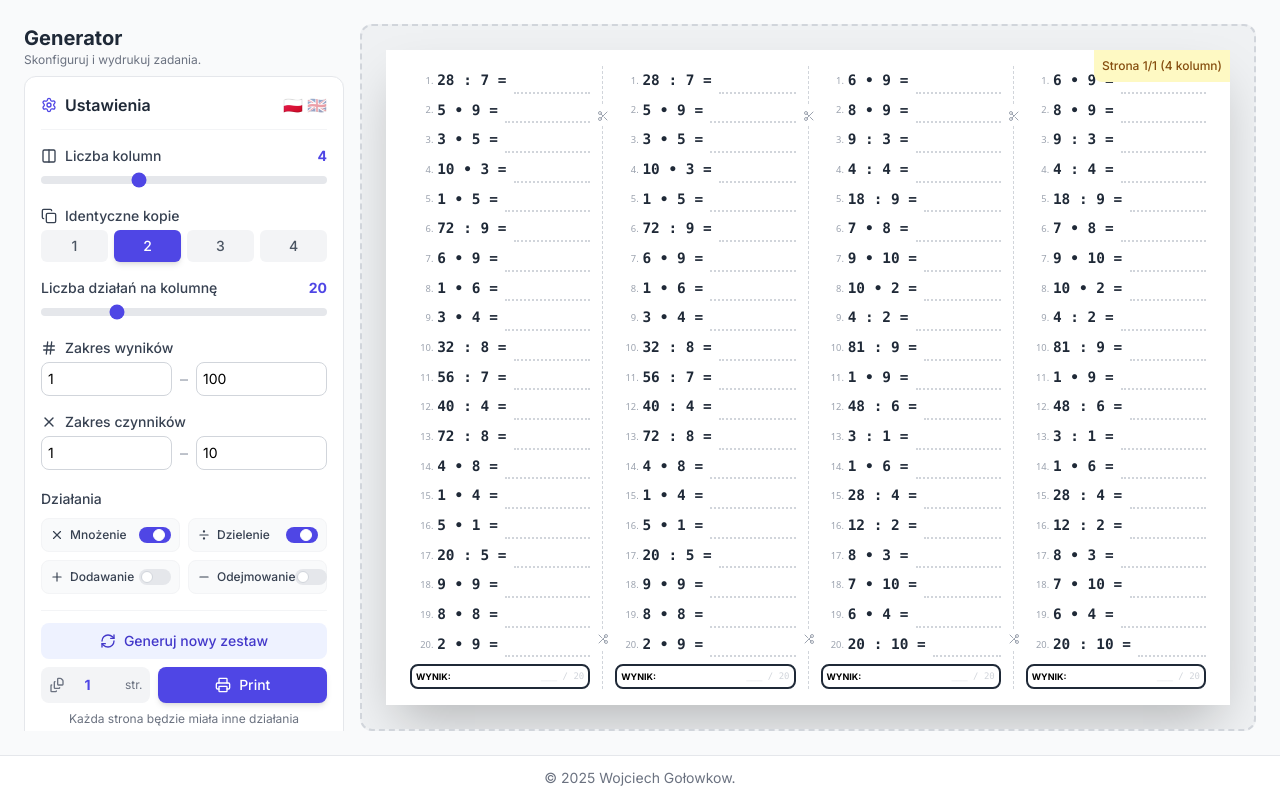
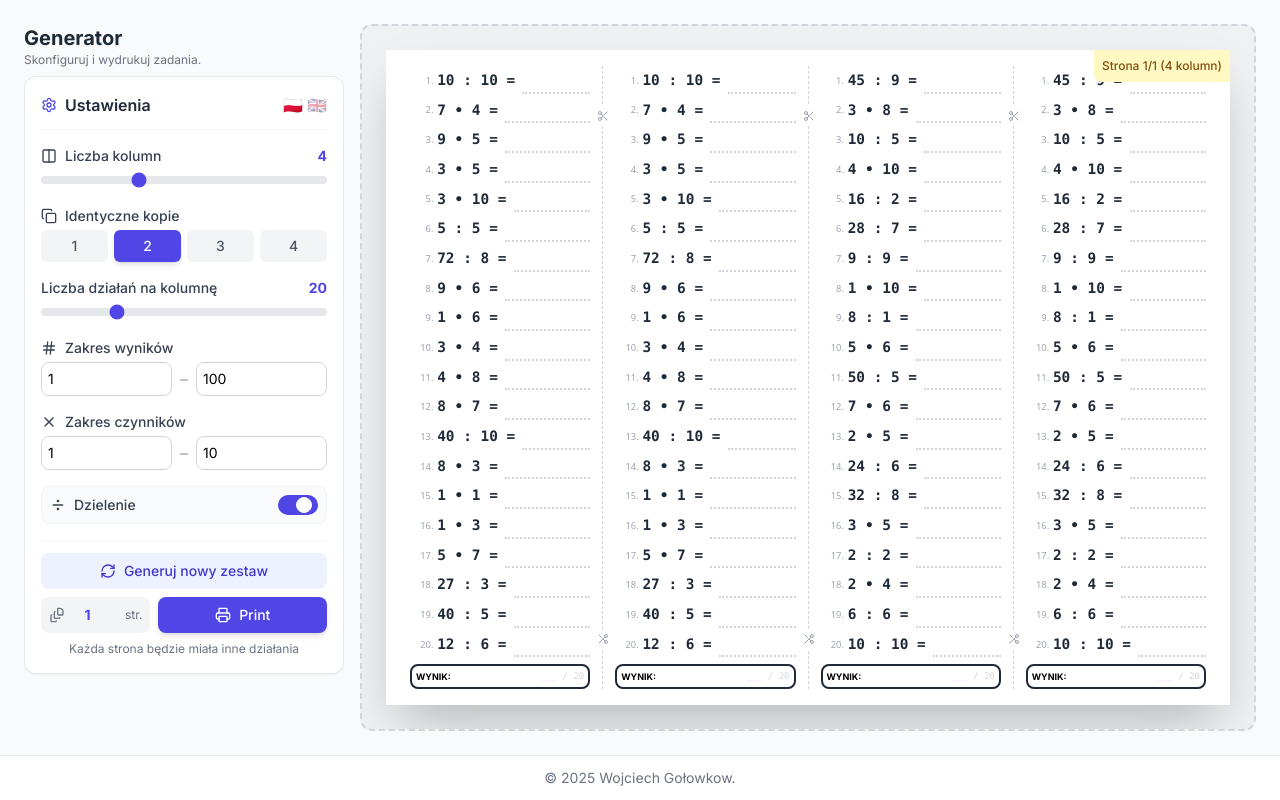
Before and after one commit to golonko/tabliczka-mnozenia, a React (Vite) app: page / in a window 1280 px wide. Built offline with nearby package versions, Linux system fonts and the light colour scheme.

Commit message:
Revert "subtraction, addition"
This reverts commit bc7b8819976795ea3e859974524b294fedb0c812.

```diff
--- a/App.tsx
+++ b/App.tsx
@@ -13,10 +13,7 @@ const App: React.FC = () => {
     problemCount: 20,
     columns: 4,
     copies: 2,
-    allowMultiplication: true,
     allowDivision: true,
-    allowAddition: false,
-    allowSubtraction: false,
     minResult: 1,
     maxResult: 100,
     minFactor: 1,
@@ -40,12 +37,7 @@ const App: React.FC = () => {
         // Generate one set for this group
         const groupSet = generateProblems(
           settings.problemCount,
-          {
-            multiply: settings.allowMultiplication,
-            divide: settings.allowDivision,
-            add: settings.allowAddition,
-            subtract: settings.allowSubtraction,
-          },
+          settings.allowDivision,
           settings.minResult,
           settings.maxResult,
           settings.minFactor,
@@ -84,10 +76,7 @@ const App: React.FC = () => {
     settings.problemCount,
     settings.columns,
     settings.copies,
-    settings.allowMultiplication,
     settings.allowDivision,
-    settings.allowAddition,
-    settings.allowSubtraction,
     settings.minResult,
     settings.maxResult,
     settings.minFactor,
--- a/components/SettingsPanel.tsx
+++ b/components/SettingsPanel.tsx
@@ -1,6 +1,6 @@
 import React from 'react';
 import { GeneratorSettings } from '../types';
-import { Settings, Printer, RefreshCw, Divide, Copy, Hash, X, Columns, FileStack, Plus, Minus } from 'lucide-react';
+import { Settings, Printer, RefreshCw, Divide, Copy, Hash, X, Columns, FileStack } from 'lucide-react';
 import { Language, Translations } from '../locales';
 
 interface SettingsPanelProps {
@@ -178,31 +178,10 @@ const SettingsPanel: React.FC<SettingsPanelProps> = ({
         </div>
       </div>
 
-      {/* Operations */}
-      <div className="space-y-2">
-        <label className="text-sm font-medium text-gray-700">{t.operations}</label>
-        <div className="grid grid-cols-2 gap-2">
-          {/* Multiplication */}
+      {/* Toggles */}
       <div className="flex items-center justify-between p-2 bg-gray-50 rounded-lg border border-gray-100">
-            <div className="flex items-center gap-1.5 text-xs font-medium text-gray-700">
-              <X className="w-3.5 h-3.5" />
-              {t.multiplication}
-            </div>
-            <label className="relative inline-flex items-center cursor-pointer">
-              <input
-                type="checkbox"
-                checked={settings.allowMultiplication}
-                onChange={(e) => handleChange('allowMultiplication', e.target.checked)}
-                className="sr-only peer"
-              />
-              <div className="w-8 h-4 bg-gray-200 peer-focus:outline-none peer-focus:ring-2 peer-focus:ring-indigo-300 rounded-full peer peer-checked:after:translate-x-full peer-checked:after:border-white after:content-[''] after:absolute after:top-[2px] after:left-[2px] after:bg-white after:border-gray-300 after:border after:rounded-full after:h-3 after:w-3 after:transition-all peer-checked:bg-indigo-600"></div>
-            </label>
-          </div>
-
-          {/* Division */}
-          <div className="flex items-center justify-between p-2 bg-gray-50 rounded-lg border border-gray-100">
-            <div className="flex items-center gap-1.5 text-xs font-medium text-gray-700">
-              <Divide className="w-3.5 h-3.5" />
+        <div className="flex items-center gap-2 text-sm font-medium text-gray-700">
+          <Divide className="w-4 h-4" />
           {t.division}
         </div>
         <label className="relative inline-flex items-center cursor-pointer">
@@ -212,44 +191,8 @@ const SettingsPanel: React.FC<SettingsPanelProps> = ({
             onChange={(e) => handleChange('allowDivision', e.target.checked)}
             className="sr-only peer"
           />
-              <div className="w-8 h-4 bg-gray-200 peer-focus:outline-none peer-focus:ring-2 peer-focus:ring-indigo-300 rounded-full peer peer-checked:after:translate-x-full peer-checked:after:border-white after:content-[''] after:absolute after:top-[2px] after:left-[2px] after:bg-white after:border-gray-300 after:border after:rounded-full after:h-3 after:w-3 after:transition-all peer-checked:bg-indigo-600"></div>
+          <div className="w-10 h-5 bg-gray-200 peer-focus:outline-none peer-focus:ring-2 peer-focus:ring-indigo-300 rounded-full peer peer-checked:after:translate-x-full peer-checked:after:border-white after:content-[''] after:absolute after:top-[2px] after:left-[2px] after:bg-white after:border-gray-300 after:border after:rounded-full after:h-4 after:w-4 after:transition-all peer-checked:bg-indigo-600"></div>
         </label>
-          </div>
-
-          {/* Addition */}
-          <div className="flex items-center justify-between p-2 bg-gray-50 rounded-lg border border-gray-100">
-            <div className="flex items-center gap-1.5 text-xs font-medium text-gray-700">
-              <Plus className="w-3.5 h-3.5" />
-              {t.addition}
-            </div>
-            <label className="relative inline-flex items-center cursor-pointer">
-              <input
-                type="checkbox"
-                checked={settings.allowAddition}
-                onChange={(e) => handleChange('allowAddition', e.target.checked)}
-                className="sr-only peer"
-              />
-              <div className="w-8 h-4 bg-gray-200 peer-focus:outline-none peer-focus:ring-2 peer-focus:ring-indigo-300 rounded-full peer peer-checked:after:translate-x-full peer-checked:after:border-white after:content-[''] after:absolute after:top-[2px] after:left-[2px] after:bg-white after:border-gray-300 after:border after:rounded-full after:h-3 after:w-3 after:transition-all peer-checked:bg-indigo-600"></div>
-            </label>
-          </div>
-
-          {/* Subtraction */}
-          <div className="flex items-center justify-between p-2 bg-gray-50 rounded-lg border border-gray-100">
-            <div className="flex items-center gap-1.5 text-xs font-medium text-gray-700">
-              <Minus className="w-3.5 h-3.5" />
-              {t.subtraction}
-            </div>
-            <label className="relative inline-flex items-center cursor-pointer">
-              <input
-                type="checkbox"
-                checked={settings.allowSubtraction}
-                onChange={(e) => handleChange('allowSubtraction', e.target.checked)}
-                className="sr-only peer"
-              />
-              <div className="w-8 h-4 bg-gray-200 peer-focus:outline-none peer-focus:ring-2 peer-focus:ring-indigo-300 rounded-full peer peer-checked:after:translate-x-full peer-checked:after:border-white after:content-[''] after:absolute after:top-[2px] after:left-[2px] after:bg-white after:border-gray-300 after:border after:rounded-full after:h-3 after:w-3 after:transition-all peer-checked:bg-indigo-600"></div>
-            </label>
-          </div>
-        </div>
       </div>
 
       <div className="pt-3 border-t border-gray-100 flex flex-col gap-2">
--- a/locales.ts
+++ b/locales.ts
@@ -12,11 +12,7 @@ export interface Translations {
   problemsPerColumn: string;
   resultRange: string;
   factorRange: string;
-  operations: string;
-  multiplication: string;
   division: string;
-  addition: string;
-  subtraction: string;
   generateNew: string;
   pagesAbbr: string;
   eachPageDifferent: string;
@@ -40,11 +36,7 @@ export const translations: Record<Language, Translations> = {
     problemsPerColumn: 'Liczba działań na kolumnę',
     resultRange: 'Zakres wyników',
     factorRange: 'Zakres czynników',
-    operations: 'Działania',
-    multiplication: 'Mnożenie',
     division: 'Dzielenie',
-    addition: 'Dodawanie',
-    subtraction: 'Odejmowanie',
     generateNew: 'Generuj nowy zestaw',
     pagesAbbr: 'str.',
     eachPageDifferent: 'Każda strona będzie miała inne działania',
@@ -66,11 +58,7 @@ export const translations: Record<Language, Translations> = {
     problemsPerColumn: 'Problems per column',
     resultRange: 'Result range',
     factorRange: 'Factor range',
-    operations: 'Operations',
-    multiplication: 'Multiplication',
     division: 'Division',
-    addition: 'Addition',
-    subtraction: 'Subtraction',
     generateNew: 'Generate new set',
     pagesAbbr: 'pgs',
     eachPageDifferent: 'Each page will have different problems',
--- a/services/mathGenerator.ts
+++ b/services/mathGenerator.ts
@@ -1,31 +1,15 @@
-import { MathProblem, Operation } from '../types';
-
-interface OperationFlags {
-  multiply: boolean;
-  divide: boolean;
-  add: boolean;
-  subtract: boolean;
-}
+import { MathProblem } from '../types';
 
 export const generateProblems = (
   count: number,
-  operationFlags: OperationFlags,
+  allowDivision: boolean,
   minResult: number,
   maxResult: number,
   minFactorLimit: number,
   maxFactorLimit: number
 ): MathProblem[] => {
   const problems: MathProblem[] = [];
-
-  // Build list of enabled operations
-  const operations: Operation[] = [];
-  if (operationFlags.multiply) operations.push('multiply');
-  if (operationFlags.divide) operations.push('divide');
-  if (operationFlags.add) operations.push('add');
-  if (operationFlags.subtract) operations.push('subtract');
-
-  // Fallback to multiplication if nothing is selected
-  if (operations.length === 0) operations.push('multiply');
+  const operations = allowDivision ? ['multiply', 'divide'] : ['multiply'];
 
   // Track used problems to avoid duplicates within the set
   const usedProblems = new Set<string>();
@@ -37,14 +21,7 @@ export const generateProblems = (
   while (problems.length < count && attempts < MAX_ATTEMPTS) {
     attempts++;
 
-    const operation = operations[Math.floor(Math.random() * operations.length)];
-
-    let display = '';
-    let operandA = 0;
-    let operandB = 0;
-
-    if (operation === 'multiply' || operation === 'divide') {
-      // Strategy for multiplication/division:
+    // Strategy:
     // 1. Pick Factor A randomly between minFactorLimit and maxFactorLimit
     // 2. Calculate valid range for Factor B so that product is within [minResult, maxResult]
     // 3. Ensure Factor B is also within [minFactorLimit, maxFactorLimit]
@@ -68,6 +45,12 @@ export const generateProblems = (
     // Double check constraints (redundant but safe)
     if (product < minResult || product > maxResult) continue;
 
+    const operation = operations[Math.floor(Math.random() * operations.length)] as 'multiply' | 'divide';
+
+    let display = '';
+    let operandA = factorA;
+    let operandB = factorB;
+
     if (operation === 'multiply') {
       // Randomize order of factors
       if (Math.random() > 0.5) {
@@ -80,40 +63,11 @@ export const generateProblems = (
       display = `${operandA} • ${operandB} =`;
     } else {
       // Division: Product / Factor = Factor
+      // product : divisor = ?
       const divisor = Math.random() > 0.5 ? factorA : factorB;
       operandA = product;
       operandB = divisor;
       display = `${operandA} : ${operandB} =`;
-      }
-    } else if (operation === 'add') {
-      // Addition: A + B = Result (within minResult to maxResult)
-      // Pick result first, then split it
-      const result = Math.floor(Math.random() * (maxResult - minResult + 1)) + minResult;
-
-      // Pick operandA between minFactorLimit and min(maxFactorLimit, result - minFactorLimit)
-      const maxA = Math.min(maxFactorLimit, result - minFactorLimit);
-      if (maxA < minFactorLimit) continue;
-
-      operandA = Math.floor(Math.random() * (maxA - minFactorLimit + 1)) + minFactorLimit;
-      operandB = result - operandA;
-
-      // Ensure operandB is also within factor limits
-      if (operandB < minFactorLimit || operandB > maxFactorLimit) continue;
-
-      display = `${operandA} + ${operandB} =`;
-    } else if (operation === 'subtract') {
-      // Subtraction: A - B = Result (within minResult to maxResult, result >= 0)
-      // Pick result first, then determine A and B
-      const result = Math.floor(Math.random() * (maxResult - minResult + 1)) + minResult;
-
-      // Pick operandB (what we subtract) within factor limits
-      operandB = Math.floor(Math.random() * (maxFactorLimit - minFactorLimit + 1)) + minFactorLimit;
-      operandA = result + operandB;
-
-      // Ensure operandA is reasonable (not too large)
-      if (operandA > maxResult + maxFactorLimit) continue;
-
-      display = `${operandA} − ${operandB} =`;
     }
 
     // Skip if this exact problem was already generated
```
Also changed, not shown: types.ts (+1 -6 lines). Lines whose indentation alone changed are shown as unchanged.
